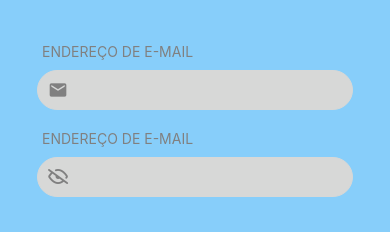
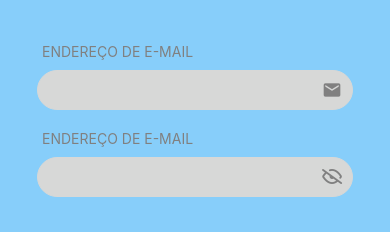
Before and after one commit to IgorSabadini0/Login_Project_Mobile, a React Native app: screen / in a window 390 px wide. Shown: the part 284-516 px from the top of the page. Built offline with nearby package versions, Linux system fonts and the light colour scheme.

Commit message:
fix: icon input direction

```diff
--- a/src/components/input/index.tsx
+++ b/src/components/input/index.tsx
@@ -25,22 +25,24 @@ export const Input = forwardRef<TextInput, Props>((Props, Ref) => {
         <Fragment>
             <Text style={style.titleInput}>ENDEREÇO DE E-MAIL</Text>
             <View style={style.boxInput}>
-
-                {IconLeft && IconLeftName && (
+                {/* Mova os ícones para aqui (Início da linha) */}
+                {IconLeft && (
                     <TouchableOpacity style={style.icon} onPress={onIconLeftPress}>
                         <IconLeft name={IconLeftName as any} size={20} color={themas.colors.gray} style={style.icon} />
                     </TouchableOpacity>
                 )}
 
-                {IconRight && IconRightName && (
+                {IconRight && (
                     <TouchableOpacity style={style.icon} onPress={onIconRightPress}>
                         <IconRight name={IconRightName as any} size={20} color={themas.colors.gray} style={style.icon} />
                     </TouchableOpacity>
-
                 )}
 
+                {/* O TextInput vem depois, ocupando o resto do espaço à direita */}
                 <TextInput
-                    style={style.input}
+                    style={[
+                        style.input,
+                    ]}
                     {...rest}
                 />
             </View>
--- a/src/components/input/styles.ts
+++ b/src/components/input/styles.ts
@@ -8,7 +8,7 @@ export const style = StyleSheet.create({
         borderWidth: 1,
         borderRadius: 40,
         marginTop: 10,
-        flexDirection: 'row',
+        flexDirection: 'row-reverse', // Icones na esquerda é necessário inverter a direção (row)
         alignItems: 'center',
         paddingHorizontal: 10,
         backgroundColor: themas.colors.lightgray,
```
Also changed, not shown: src/pages/login/index.tsx (line endings or trailing spaces).
